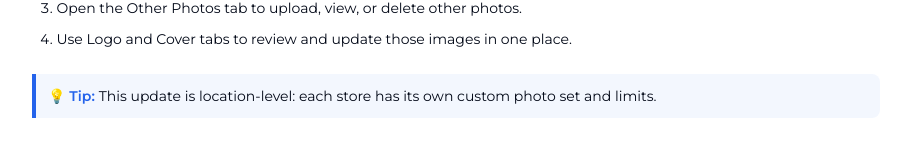
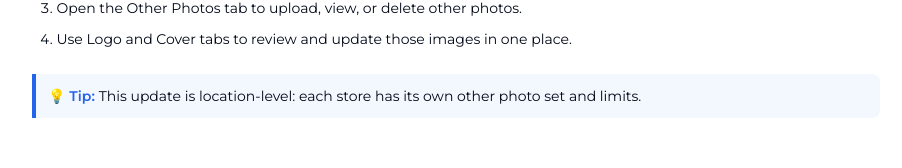
Before and after one commit to GxAliErkUcman/gx-lmp-poc, a React (Vite) app: page /guide in a window 1280 px wide. Shown: the part 11741-11909 px from the top of the page, without its empty margins (184-1086 px from the left). Built offline with nearby package versions, Linux system fonts and the light colour scheme; the HTML template or start-up script is replaced by a standard one.

Commit message:
Preceding changes

```diff
--- a/src/pages/UserGuide.tsx
+++ b/src/pages/UserGuide.tsx
@@ -720,7 +720,7 @@ const UserGuide = () => {
               'Use Logo and Cover tabs to review and update those images in one place.',
             ]} />
           </SubSection>
-          <Tip>This update is location-level: each store has its own custom photo set and limits.</Tip>
+          <Tip>This update is location-level: each store has its own other photo set and limits.</Tip>
         </Section>
 
         {/* Footer */}
```
